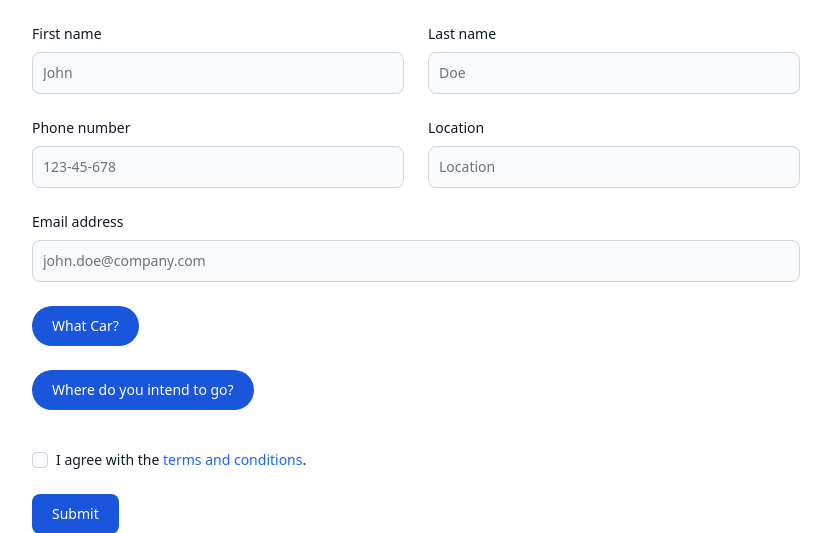
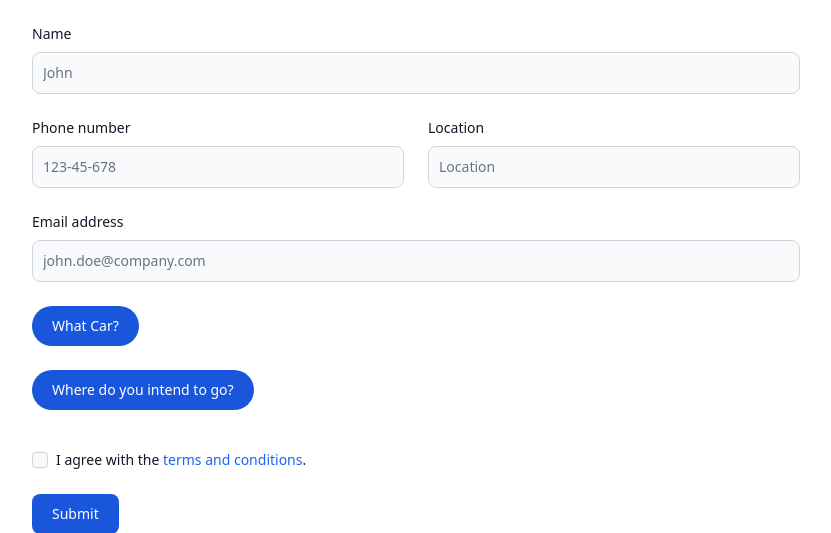
Before and after one commit to hirasatatsuya/cheProject, a Django app: page /info/update/ in a window 1280 px wide. Shown: the part 70-603 px from the top of the page, without its empty margins (224-1055 px from the left). Run offline with Django 4.2, Linux system fonts and the light colour scheme; style sheets or scripts are compiled from the project's sources; parts of the project's set-up code (start-up, migrations or seed data) failed here and were passed over; some libraries are stand-ins or nearby versions.

```diff
--- a/che_project/templates/info_update.html
+++ b/che_project/templates/info_update.html
@@ -2,14 +2,11 @@
 
 <form id="formId" class="max-w-screen-md mx-auto pt-6">
   <div class="grid gap-6 mb-6 md:grid-cols-2">
-    <div>
-      <label for="first_name" class="block mb-2 text-sm font-medium text-gray-900 dark:text-white">First name</label>
+    <div class="col-span-2">
+      <label for="first_name" class="block mb-2 text-sm font-medium text-gray-900 dark:text-white">Name</label>
       <input type="text" id="first_name" class="bg-gray-50 border border-gray-300 text-gray-900 text-sm rounded-lg focus:ring-blue-500 focus:border-blue-500 block w-full p-2.5 dark:bg-gray-700 dark:border-gray-600 dark:placeholder-gray-400 dark:text-white dark:focus:ring-blue-500 dark:focus:border-blue-500" placeholder="John" required />
     </div>
-    <div>
-      <label for="last_name" class="block mb-2 text-sm font-medium text-gray-900 dark:text-white">Last name</label>
-      <input type="text" id="last_name" class="bg-gray-50 border border-gray-300 text-gray-900 text-sm rounded-lg focus:ring-blue-500 focus:border-blue-500 block w-full p-2.5 dark:bg-gray-700 dark:border-gray-600 dark:placeholder-gray-400 dark:text-white dark:focus:ring-blue-500 dark:focus:border-blue-500" placeholder="Doe" required />
-    </div>
+
     <div>
       <label for="phone" class="block mb-2 text-sm font-medium text-gray-900 dark:text-white">Phone number</label>
       <input type="tel" id="phone" class="bg-gray-50 border border-gray-300 text-gray-900 text-sm rounded-lg focus:ring-blue-500 focus:border-blue-500 block w-full p-2.5 dark:bg-gray-700 dark:border-gray-600 dark:placeholder-gray-400 dark:text-white dark:focus:ring-blue-500 dark:focus:border-blue-500" placeholder="123-45-678" required />
@@ -226,7 +223,7 @@
         const label = checkbox.nextElementSibling.textContent;
         const listItem = document.createElement("li");
         listItem.textContent = label;
-        listItem.classList.add("text-black", "bg-transparent", "border-2", "border-gray-400", "hover:bg-gray-200", "font-medium", "rounded-full", "text-sm", "w-full", "sm:w-auto", "px-4", "py-0.5", "shadow", "text-center", "mb-1", "inline-block", "mt-2", "mr-1");
+        listItem.classList.add("text-black", "bg-transparent", "border-2", "border-gray-400", "hover:bg-gray-200", "font-medium", "rounded-full", "text-sm", "w-full", "sm:w-auto", "px-4", "py-0.5", "shadow", "text-center", "mb-3", "inline-block", "mt-1", "mr-1");
         selectedList.appendChild(listItem);
       }
     });
```
